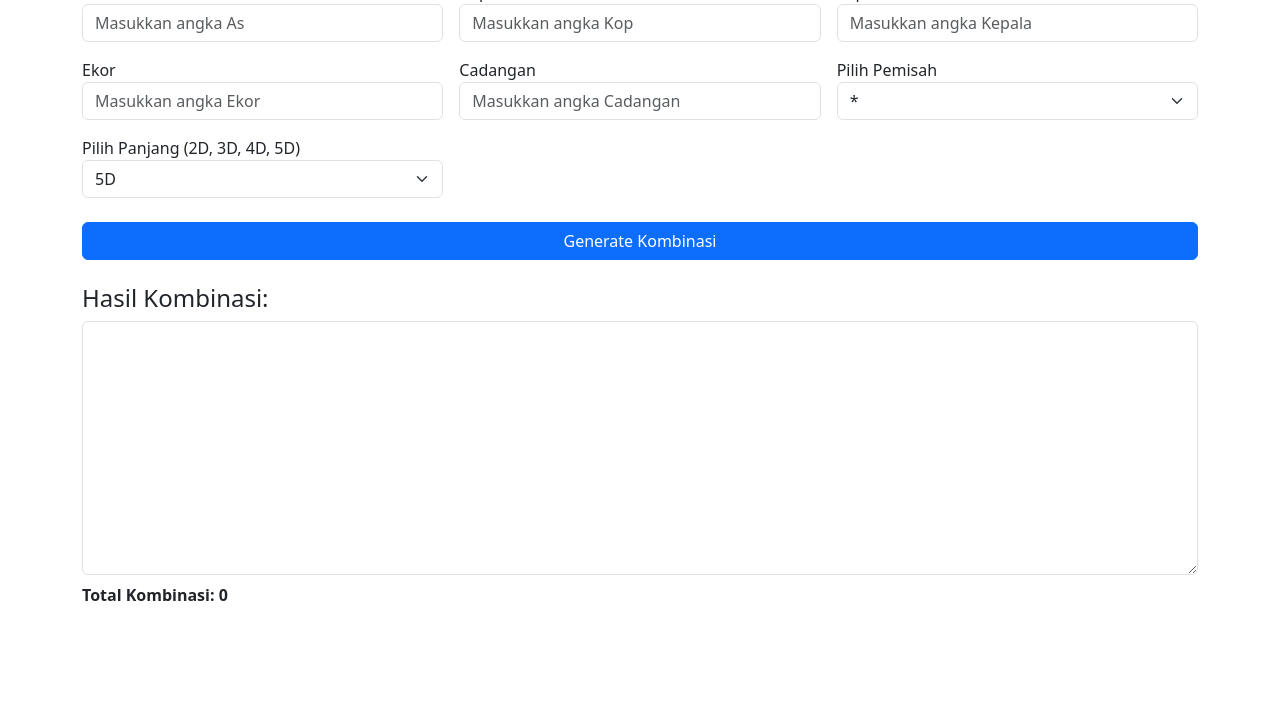
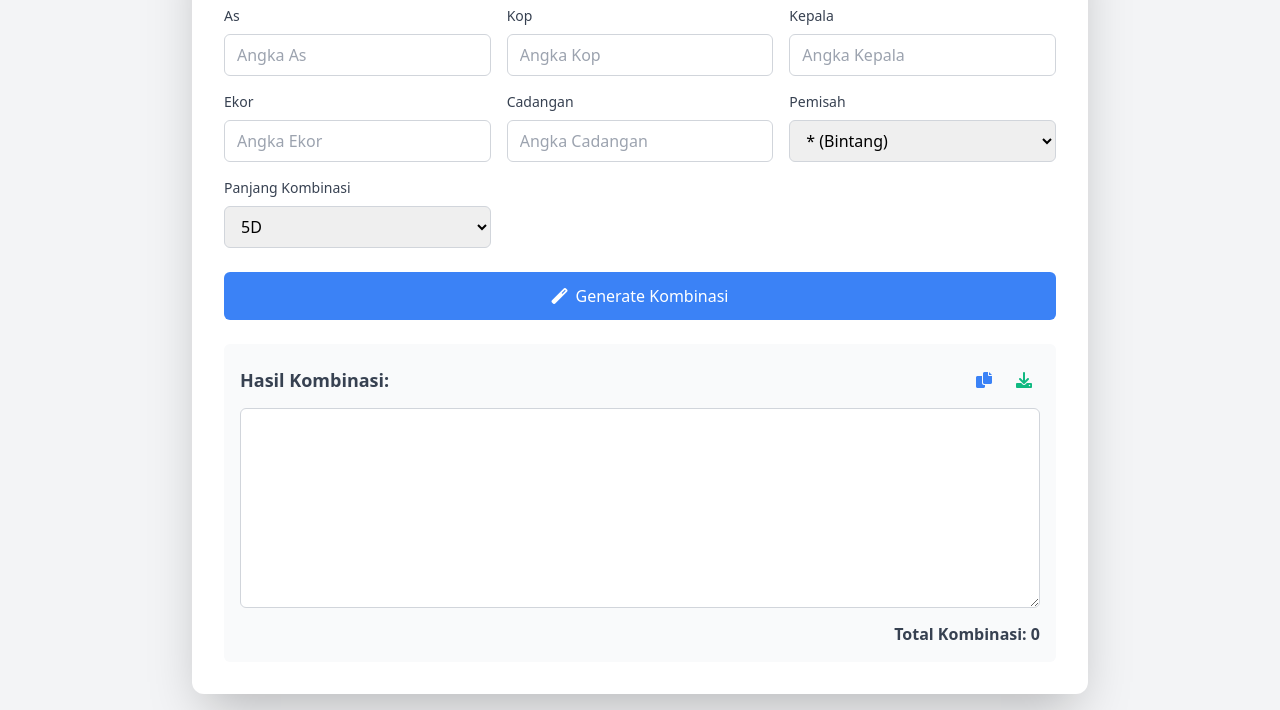
Before and after one commit to wahyuzero/Bffs, a plain HTML site: page index.html in a window 1280 px wide. Shown: the part 102-812 px from the top of the page. Drawn offline with nearby package versions, Linux system fonts and the light colour scheme.

Commit message:
Update index.html

```diff
--- a/index.html
+++ b/index.html
@@ -1,71 +1,65 @@
 <!DOCTYPE html>
 <html lang="id">
-
 <head>
     <meta charset="UTF-8">
-    <title>BBFS Generator</title>
+    <title>BBFS Kombinasi Generator</title>
     <meta name="viewport" content="width=device-width, initial-scale=1.0">
-    <link href="https://cdn.jsdelivr.net/npm/bootstrap@5.3.0/dist/css/bootstrap.min.css" rel="stylesheet">
-    <style>
-        body {
-            padding: 20px;
+    <script src="https://cdn.tailwindcss.com"></script>
+    <link href="https://cdnjs.cloudflare.com/ajax/libs/font-awesome/6.0.0-beta3/css/all.min.css" rel="stylesheet">
+    <script>
+        tailwind.config = {
+            theme: {
+                extend: {
+                    colors: {
+                        'primary': '#3B82F6',
+                        'secondary': '#10B981'
+                    }
+                }
+            }
         }
+    </script>
+</head>
+<body class="bg-gray-100 min-h-screen flex items-center justify-center p-4">
+    <div class="bg-white shadow-2xl rounded-xl p-8 w-full max-w-4xl">
+        <h2 class="text-3xl font-bold text-center text-primary mb-6">BBFS Kombinasi Generator</h2>
 
-        .result {
-            font-weight: bold;
-        }
-
-        textarea {
-            font-family: monospace;
-        }
-    </style>
-</head>
-
-<body>
-    <div class="container">
-        <h2 class="text-center mb-4">BBFS Generator</h2>
-
-        <!-- Input As, Kop, Kepala, Ekor, Cadangan -->
-        <div class="row g-3">
-            <div class="col-md-4">
-                <label for="as">As</label>
-                <input type="text" id="as" class="form-control" placeholder="Masukkan angka As">
+        <div class="grid grid-cols-1 md:grid-cols-3 gap-4 mb-6">
+            <!-- Input Fields -->
+            <div class="space-y-2">
+                <label for="as" class="block text-sm font-medium text-gray-700">As</label>
+                <input type="text" id="as" class="w-full px-3 py-2 border border-gray-300 rounded-md focus:outline-none focus:ring-2 focus:ring-primary" placeholder="Angka As">
+            </div>
+            <div class="space-y-2">
+                <label for="kop" class="block text-sm font-medium text-gray-700">Kop</label>
+                <input type="text" id="kop" class="w-full px-3 py-2 border border-gray-300 rounded-md focus:outline-none focus:ring-2 focus:ring-primary" placeholder="Angka Kop">
+            </div>
+            <div class="space-y-2">
+                <label for="kepala" class="block text-sm font-medium text-gray-700">Kepala</label>
+                <input type="text" id="kepala" class="w-full px-3 py-2 border border-gray-300 rounded-md focus:outline-none focus:ring-2 focus:ring-primary" placeholder="Angka Kepala">
+            </div>
+            <div class="space-y-2">
+                <label for="ekor" class="block text-sm font-medium text-gray-700">Ekor</label>
+                <input type="text" id="ekor" class="w-full px-3 py-2 border border-gray-300 rounded-md focus:outline-none focus:ring-2 focus:ring-primary" placeholder="Angka Ekor">
+            </div>
+            <div class="space-y-2">
+                <label for="cadangan" class="block text-sm font-medium text-gray-700">Cadangan</label>
+                <input type="text" id="cadangan" class="w-full px-3 py-2 border border-gray-300 rounded-md focus:outline-none focus:ring-2 focus:ring-primary" placeholder="Angka Cadangan">
             </div>
 
-            <div class="col-md-4">
-                <label for="kop">Kop</label>
-                <input type="text" id="kop" class="form-control" placeholder="Masukkan angka Kop">
-            </div>
-
-            <div class="col-md-4">
-                <label for="kepala">Kepala</label>
-                <input type="text" id="kepala" class="form-control" placeholder="Masukkan angka Kepala">
-            </div>
-
-            <div class="col-md-4">
-                <label for="ekor">Ekor</label>
-                <input type="text" id="ekor" class="form-control" placeholder="Masukkan angka Ekor">
-            </div>
-
-            <div class="col-md-4">
-                <label for="cadangan">Cadangan</label>
-                <input type="text" id="cadangan" class="form-control" placeholder="Masukkan angka Cadangan">
-            </div>
-
-            <!-- Pilihan Pemisah -->
-            <div class="col-md-4">
-                <label for="separator">Pilih Pemisah</label>
-                <select id="separator" class="form-select">
-                    <option value="*">*</option>
-                    <option value="#">#</option>
-                    <option value=",">,</option>
+            <!-- Separator Dropdown -->
+            <div class="space-y-2">
+                <label for="separator" class="block text-sm font-medium text-gray-700">Pemisah</label>
+                <select id="separator" class="w-full px-3 py-2 border border-gray-300 rounded-md focus:outline-none focus:ring-2 focus:ring-primary">
+                    <option value="*">* (Bintang)</option>
+                    <option value="#"># (Pagar)</option>
+                    <option value=",">, (Koma)</option>
                 </select>
             </div>
 
-            <!-- Pilihan Panjang Kombinasi -->
-            <div class="col-md-4">
-                <label for="length">Pilih Panjang (2D, 3D, 4D, 5D)</label>
-                <select id="length" class="form-select">
+            <!-- Length Dropdown -->
+            <div class="space-y-2">
+                <label for="length" class="block text-sm font-medium text-gray-700">Panjang Kombinasi</label>
+                <select id="length" class="w-full px-3 py-2 border border-gray-300 rounded-md focus:outline-none focus:ring-2 focus:ring-primary">
                     <option value="2">2D</option>
                     <option value="3">3D</option>
                     <option value="4">4D</option>
@@ -74,19 +68,32 @@
             </div>
         </div>
 
-        <!-- Tombol Generate -->
-        <button class="btn btn-primary mt-4 w-100" onclick="generateBBFS()">Generate Kombinasi</button>
+        <!-- Generate Button -->
+        <button onclick="generateBBFS()" class="w-full bg-primary text-white py-3 rounded-md hover:bg-blue-700 transition duration-300 flex items-center justify-center space-x-2 mb-6">
+            <i class="fas fa-magic"></i>
+            <span>Generate Kombinasi</span>
+        </button>
 
-        <!-- Output -->
-        <div class="mt-4">
-            <h4>Hasil Kombinasi:</h4>
-            <textarea id="output" class="form-control" rows="10" readonly></textarea>
-            <p id="count" class="result mt-2">Total Kombinasi: 0</p>
+        <!-- Output Section -->
+        <div class="bg-gray-50 p-4 rounded-md">
+            <div class="flex justify-between items-center mb-2">
+                <h4 class="text-lg font-semibold text-gray-700">Hasil Kombinasi:</h4>
+                <div class="flex space-x-2">
+                    <button onclick="copyToClipboard()" class="text-primary hover:bg-blue-100 p-2 rounded-md transition" title="Salin">
+                        <i class="fas fa-copy"></i>
+                    </button>
+                    <button onclick="downloadResults()" class="text-secondary hover:bg-green-100 p-2 rounded-md transition" title="Unduh">
+                        <i class="fas fa-download"></i>
+                    </button>
+                </div>
+            </div>
+            <textarea id="output" class="w-full min-h-[200px] p-2 border border-gray-300 rounded-md font-mono resize-y" readonly></textarea>
+            <p id="count" class="text-right font-bold text-gray-700 mt-2">Total Kombinasi: 0</p>
         </div>
     </div>
 
     <script>
-        // Fungsi untuk menghasilkan permutasi
+        // Existing permute function from previous implementation
         function permute(arr, length) {
             if (length === 1) return arr.map(item => [item]);
             let result = [];
@@ -100,7 +107,7 @@
             return result;
         }
 
-        // Fungsi untuk menghasilkan kombinasi BBFS
+        // Enhanced generateBBFS function with more validation
         function generateBBFS() {
             const as = document.getElementById("as").value.split("");
             const kop = document.getElementById("kop").value.split("");
@@ -110,12 +117,21 @@
             const separator = document.getElementById("separator").value;
             const length = parseInt(document.getElementById("length").value, 10);
 
+            // Comprehensive input validation
             if (as.length === 0 || kop.length === 0 || kepala.length === 0 || ekor.length === 0 || cadangan.length === 0) {
                 alert("Harap isi semua posisi (As, Kop, Kepala, Ekor, Cadangan)!");
                 return;
             }
 
-            // Menggabungkan semua angka yang dimasukkan
+            // Check for unique digits
+            const allInputs = [...as, ...kop, ...kepala, ...ekor, ...cadangan];
+            const uniqueInputs = new Set(allInputs);
+            if (uniqueInputs.size !== allInputs.length) {
+                alert("Setiap angka harus unik!");
+                return;
+            }
+
+            // Existing combination generation logic
             let allNumbers = [];
             for (let a of as) {
                 for (let k of kop) {
@@ -129,7 +145,7 @@
                 }
             }
 
-            // Menghasilkan permutasi unik dari kombinasi sesuai panjang (2D, 3D, 4D, 5D)
+            // Generating unique permutations
             let uniquePermutations = new Set();
             for (let number of allNumbers) {
                 let perms = permute(number.split(""), length);
@@ -138,13 +154,32 @@
                 }
             }
 
-            // Menampilkan hasil kombinasi
+            // Displaying results
             const output = Array.from(uniquePermutations).join(separator);
             document.getElementById("output").value = output;
             document.getElementById("count").innerText = `Total Kombinasi: ${uniquePermutations.size}`;
         }
+
+        // New function to copy results to clipboard
+        function copyToClipboard() {
+            const output = document.getElementById("output");
+            output.select();
+            navigator.clipboard.writeText(output.value).then(() => {
+                alert("Kombinasi berhasil disalin!");
+            });
+        }
+
+        // New function to download results as text file
+        function downloadResults() {
+            const output = document.getElementById("output").value;
+            const count = document.getElementById("count").innerText;
+
+            const blob = new Blob([`${count}\n\n${output}`], { type: 'text/plain' });
+            const link = document.createElement('a');
+            link.href = URL.createObjectURL(blob);
+            link.download = 'bbfs_kombinasi.txt';
+            link.click();
+        }
     </script>
-
 </body>
-
 </html>
```
